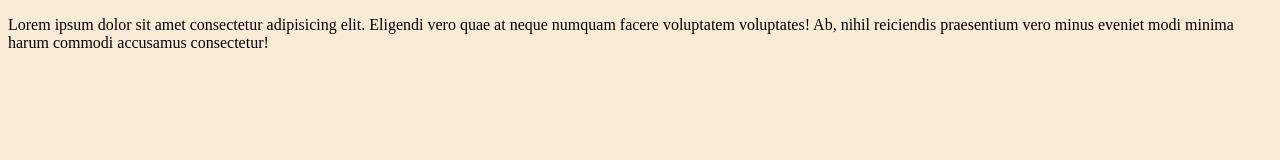
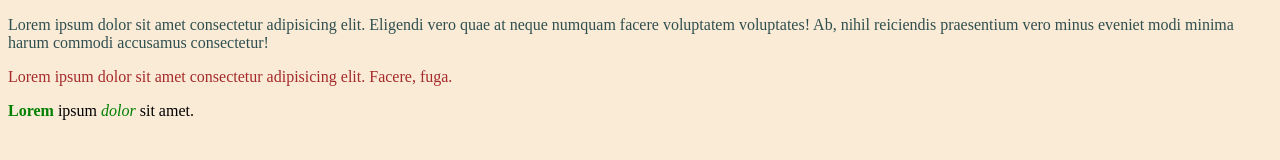
Before and after one commit to IgorDmitrievNZ/Java-script-practice, a plain HTML site: page css_lessons.html in a window 1280 px wide. Drawn offline with Linux system fonts and the light colour scheme.

Commit message:
work with selectors in css

```diff
--- a/css/main.css
+++ b/css/main.css
@@ -1,3 +1,16 @@
 body {
     background-color: antiquewhite;
 }
+
+.main_text {
+    color: darkslategrey;
+}
+
+#text_2 {
+    color: brown;
+}
+
+/* вложенные стили */
+div p b, div i {
+    color: green;
+}
--- a/css_lessons.html
+++ b/css_lessons.html
@@ -7,6 +7,12 @@
     <link rel="stylesheet" href="css/main.css">
 </head>
 <body>
-    <p>Lorem ipsum dolor sit amet consectetur adipisicing elit. Eligendi vero quae at neque numquam facere voluptatem voluptates! Ab, nihil reiciendis praesentium vero minus eveniet modi minima harum commodi accusamus consectetur!</p>
+    <p class="main_text">Lorem ipsum dolor sit amet consectetur adipisicing elit. Eligendi vero quae at neque numquam facere voluptatem voluptates! Ab, nihil reiciendis praesentium vero minus eveniet modi minima harum commodi accusamus consectetur!</p>
+    <p id="text_2">Lorem ipsum dolor sit amet consectetur adipisicing elit. Facere, fuga.</p>
+
+    <div>
+        <p><b>Lorem</b> ipsum <i>dolor</i> sit amet.</p>
+    </div>
+
 </body>
 </html>
```
